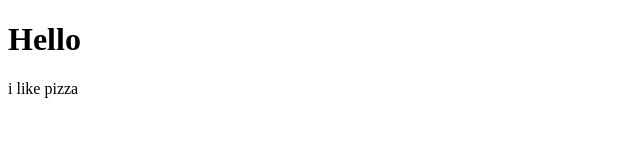
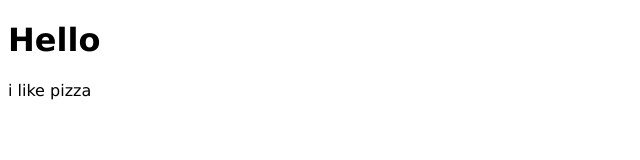
Before and after one commit to Ay-devlover/javascript-bro-code, a plain HTML site: page episode-01/index.html in a window 1280 px wide. Shown: the whole page, without its empty margins (0-640 px from the left). Drawn offline with Linux system fonts and the light colour scheme.

Commit message:
Update Css

```diff
--- a/episode-01/style.css
+++ b/episode-01/style.css
@@ -1,3 +1,3 @@
-.body {
-    font-family: 'Segoe UI', Tahoma, Geneva, Verdana, sans-serif;
+body {
+    font-family: Verdana;
 }
--- a/episode-02/style.css
+++ b/episode-02/style.css
@@ -1,3 +1,3 @@
-.body {
-    font-family: 'Segoe UI', Tahoma, Geneva, Verdana, sans-serif;
+body {
+    font-family: Verdana;
 }
--- a/episode-03/style.css
+++ b/episode-03/style.css
@@ -1,3 +1,3 @@
-.body {
-    font-family: 'Segoe UI', Tahoma, Geneva, Verdana, sans-serif;
+body {
+    font-family: Verdana;
 }
```
